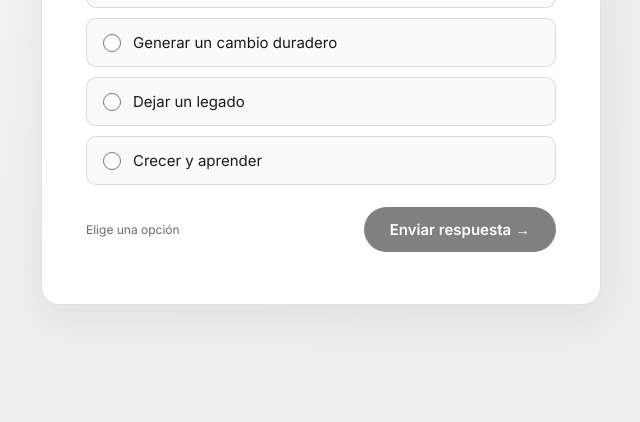
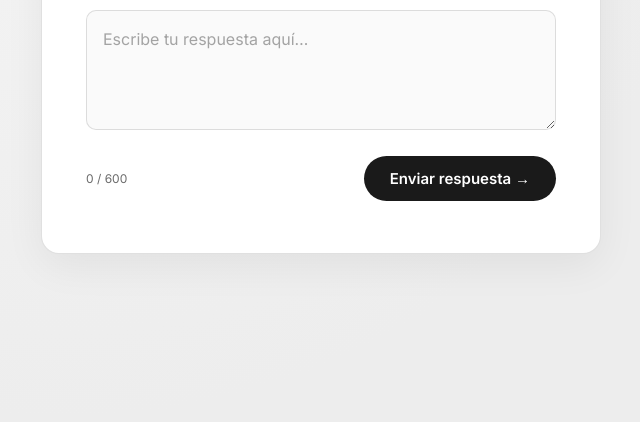
Before and after one commit to adrian-9856/encuesta-impacto, a plain HTML site: page index.html in a window 1280 px wide. Shown: the part 378-800 px from the top of the page, without its empty margins (319-959 px from the left). Drawn offline with Linux system fonts and the light colour scheme.

Commit message:
Revertir a pregunta abierta con diapositiva por respuesta
Se quita la selección única y el gráfico de dona; vuelve al diseño
original de texto libre donde cada respuesta crea una diapositiva nueva.

Co-Authored-By: Claude Sonnet 5 <noreply@anthropic.com>

```diff
--- a/index.html
+++ b/index.html
@@ -72,34 +72,23 @@
     margin-bottom:30px;
   }
 
-  .options{
-    display:flex;
-    flex-direction:column;
-    gap:10px;
-  }
-  .option{
-    display:flex;
-    align-items:center;
-    gap:12px;
-    padding:14px 16px;
+  textarea{
+    width:100%;
+    min-height:120px;
+    resize:vertical;
+    background:#FAFAFA;
     border:1px solid var(--line);
     border-radius:10px;
-    background:#FAFAFA;
-    cursor:pointer;
-    transition:border-color .2s ease, background .2s ease;
+    padding:16px;
+    color:var(--ink);
+    font-family:'Inter', sans-serif;
+    font-size:16px;
+    line-height:1.5;
+    outline:none;
+    transition:border-color .2s ease;
   }
-  .option:hover{ border-color:rgba(0,0,0,0.25); }
-  .option.selected{ border-color:var(--ink); background:#F0F0F0; }
-  .option input[type="radio"]{
-    accent-color:var(--ink);
-    width:18px;
-    height:18px;
-    flex-shrink:0;
-  }
-  .option span{
-    font-size:15px;
-    color:var(--ink);
-  }
+  textarea::placeholder{ color:rgba(0,0,0,0.35); }
+  textarea:focus{ border-color:var(--accent); }
 
   .row{
     display:flex;
@@ -249,27 +238,10 @@
     <div class="eyebrow">Encuesta &middot; Impacto</div>
     <h1>¿Qué es <em>para ti</em> el impacto?</h1>
     <form id="form">
-      <div class="options" id="options">
-        <label class="option">
-          <input type="radio" name="respuesta" value="Ayudar a otras personas">
-          <span>Ayudar a otras personas</span>
-        </label>
-        <label class="option">
-          <input type="radio" name="respuesta" value="Generar un cambio duradero">
-          <span>Generar un cambio duradero</span>
-        </label>
-        <label class="option">
-          <input type="radio" name="respuesta" value="Dejar un legado">
-          <span>Dejar un legado</span>
-        </label>
-        <label class="option">
-          <input type="radio" name="respuesta" value="Crecer y aprender">
-          <span>Crecer y aprender</span>
-        </label>
-      </div>
+      <textarea id="respuesta" placeholder="Escribe tu respuesta aquí…" required maxlength="600"></textarea>
       <div class="row">
-        <span class="hint">Elige una opción</span>
-        <button type="submit" id="submitBtn" disabled>Enviar respuesta →</button>
+        <span class="hint" id="counter">0 / 600</span>
+        <button type="submit" id="submitBtn">Enviar respuesta →</button>
       </div>
     </form>
   </div>
@@ -303,7 +275,8 @@
   const YOUTUBE_WATCH_URL = `https://www.youtube.com/watch?v=${YOUTUBE_VIDEO_ID}`;
 
   const form = document.getElementById('form');
-  const optionInputs = form.querySelectorAll('input[name="respuesta"]');
+  const textarea = document.getElementById('respuesta');
+  const counter = document.getElementById('counter');
   const card = document.getElementById('card');
   const submitBtn = document.getElementById('submitBtn');
   const rippleWrap = document.getElementById('rippleWrap');
@@ -312,19 +285,14 @@
   const videoIframe = document.getElementById('videoIframe');
   const closeVideo = document.getElementById('closeVideo');
 
-  optionInputs.forEach(input => {
-    input.addEventListener('change', () => {
-      document.querySelectorAll('.option').forEach(el => el.classList.remove('selected'));
-      input.closest('.option').classList.add('selected');
-      submitBtn.disabled = false;
-    });
+  textarea.addEventListener('input', () => {
+    counter.textContent = `${textarea.value.length} / 600`;
   });
 
   form.addEventListener('submit', async (e) => {
     e.preventDefault();
-    const selected = form.querySelector('input[name="respuesta"]:checked');
-    if(!selected) return;
-    const respuesta = selected.value;
+    const respuesta = textarea.value.trim();
+    if(!respuesta) return;
 
     submitBtn.disabled = true;
     submitBtn.textContent = "Enviando…";
@@ -371,11 +339,12 @@
   function closeVideoAndReset(){
     videoOverlay.classList.remove('show');
     videoIframe.src = ""; // detiene la reproducción
-    optionInputs.forEach(input => input.checked = false);
-    document.querySelectorAll('.option').forEach(el => el.classList.remove('selected'));
-    submitBtn.disabled = true;
+    textarea.value = "";
+    counter.textContent = "0 / 600";
+    submitBtn.disabled = false;
     submitBtn.textContent = "Enviar respuesta →";
     card.classList.remove('hide');
+    textarea.focus();
   }
 
   closeVideo.addEventListener('click', closeVideoAndReset);
```
Also changed, not shown: 2 other files.
